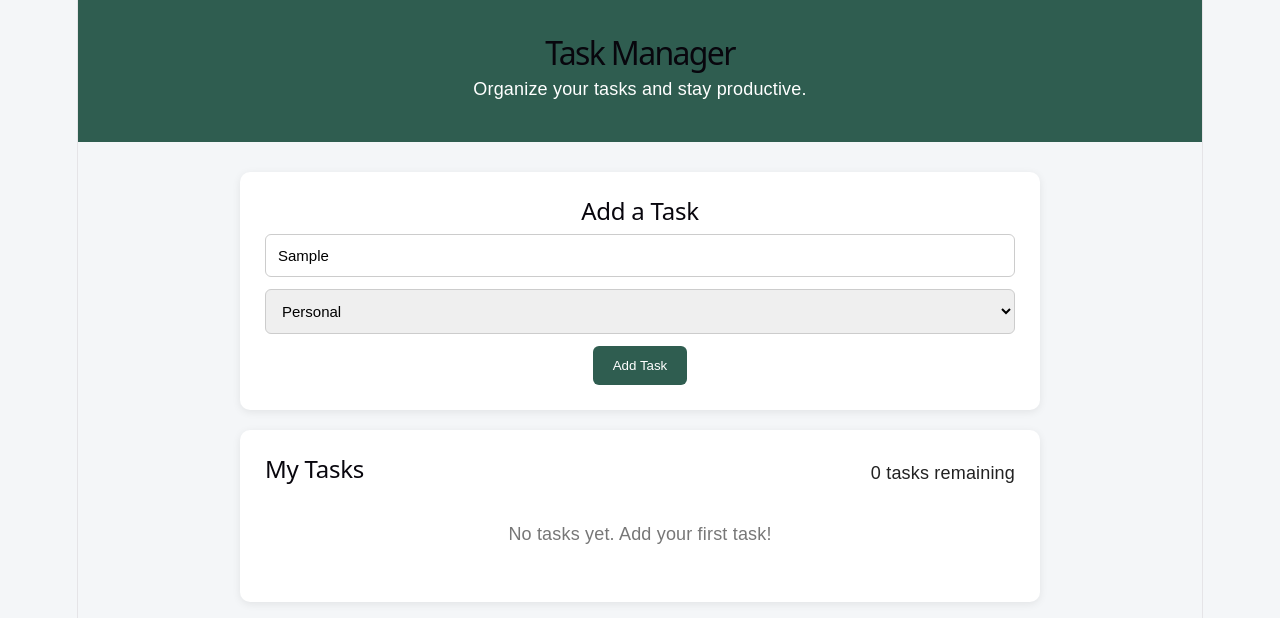
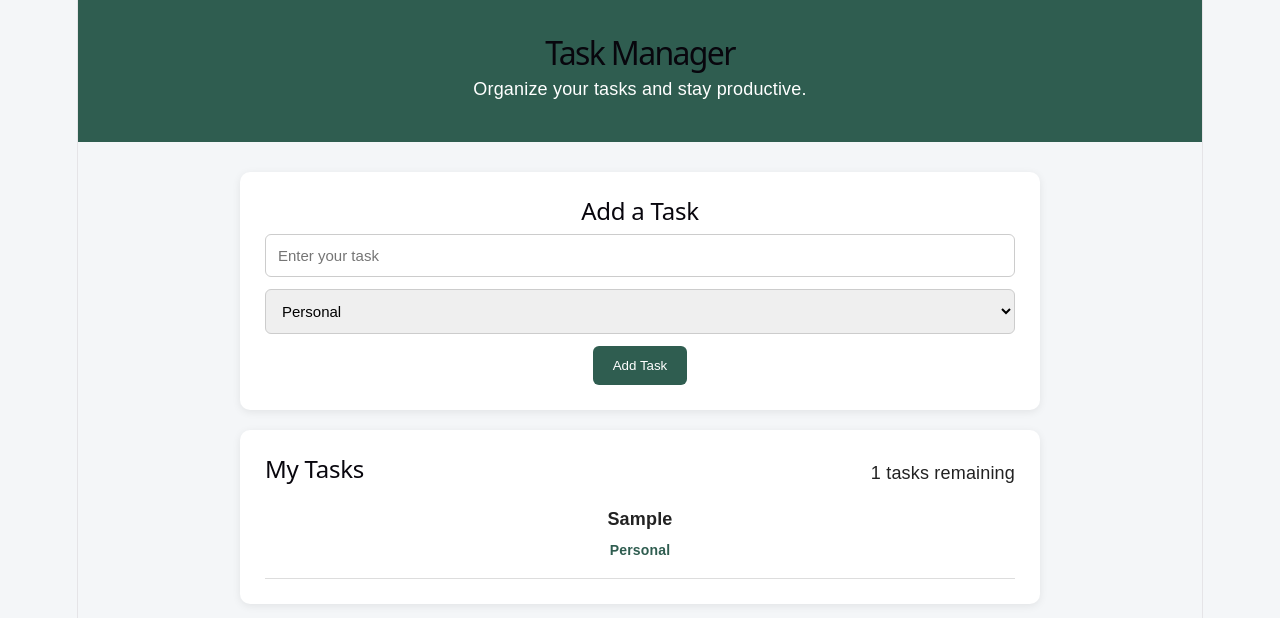
Before and after one commit to aayushkhatrif25-coder/react-task-manager, a React (Vite) app: page / in a window 1280 px wide. Both pictures are taken after typing "Sample" into the empty fields and a click on the button "Add Task". Shown: the top 618 px of the page. Built offline with nearby package versions, Linux system fonts and the light colour scheme.

Commit message:
Add task creation and list

```diff
--- a/src/App.css
+++ b/src/App.css
@@ -95,7 +95,21 @@ body {
     gap: 8px;
   }
 }
+
 .task-item {
-  padding: 12px;
+  padding: 15px 0;
   border-bottom: 1px solid #ddd;
 }
+
+.task-item strong {
+  display: block;
+  margin-bottom: 5px;
+}
+
+.task-category {
+  display: block;
+  margin-top: 5px;
+  font-size: 14px;
+  font-weight: bold;
+  color: #2f5d50 !important;
+}
--- a/src/App.jsx
+++ b/src/App.jsx
@@ -1,10 +1,21 @@
+import { useState } from "react";
 import "./App.css";
 import Header from "./components/Header";
 import TaskForm from "./components/TaskForm";
 import TaskList from "./components/TaskList";
 
 function App() {
-  const tasks = [];
+  const [tasks, setTasks] = useState([]);
+
+  function addTask(title, category) {
+    const newTask = {
+      id: Date.now(),
+      title: title,
+      category: category
+    };
+
+    setTasks([...tasks, newTask]);
+  }
 
   return (
     <div className="app">
@@ -14,7 +25,7 @@ function App() {
       />
 
       <main className="main-content">
-        <TaskForm />
+        <TaskForm onAddTask={addTask} />
         <TaskList tasks={tasks} />
       </main>
     </div>
--- a/src/components/TaskForm.jsx
+++ b/src/components/TaskForm.jsx
@@ -1,20 +1,44 @@
-function TaskForm() {
+import { useState } from "react";
+
+function TaskForm({ onAddTask }) {
+  const [title, setTitle] = useState("");
+  const [category, setCategory] = useState("Personal");
+
+  function handleSubmit(event) {
+    event.preventDefault();
+
+    if (title.trim() === "") {
+      return;
+    }
+
+    onAddTask(title, category);
+    setTitle("");
+    setCategory("Personal");
+  }
+
   return (
     <section className="task-form">
       <h2>Add a Task</h2>
 
+      <form onSubmit={handleSubmit}>
         <input
           type="text"
           placeholder="Enter your task"
+          value={title}
+          onChange={(event) => setTitle(event.target.value)}
         />
 
-      <select>
+        <select
+          value={category}
+          onChange={(event) => setCategory(event.target.value)}
+        >
           <option>Personal</option>
           <option>Study</option>
           <option>Work</option>
         </select>
 
-      <button>Add Task</button>
+        <button type="submit">Add Task</button>
+      </form>
     </section>
   );
 }
--- a/src/components/TaskItem.jsx
+++ b/src/components/TaskItem.jsx
@@ -1,7 +1,8 @@
 function TaskItem({ task }) {
   return (
     <div className="task-item">
-      <span>{task}</span>
+      <strong>{task.title}</strong>
+      <span className="task-category">{task.category}</span>
     </div>
   );
 }
--- a/src/components/TaskList.jsx
+++ b/src/components/TaskList.jsx
@@ -14,7 +14,7 @@ function TaskList({ tasks }) {
         </p>
       ) : (
         tasks.map((task) => (
-          <TaskItem key={task.id} task={task.title} />
+          <TaskItem key={task.id} task={task} />
         ))
       )}
     </section>
```
Lines whose indentation alone changed are shown as unchanged.
